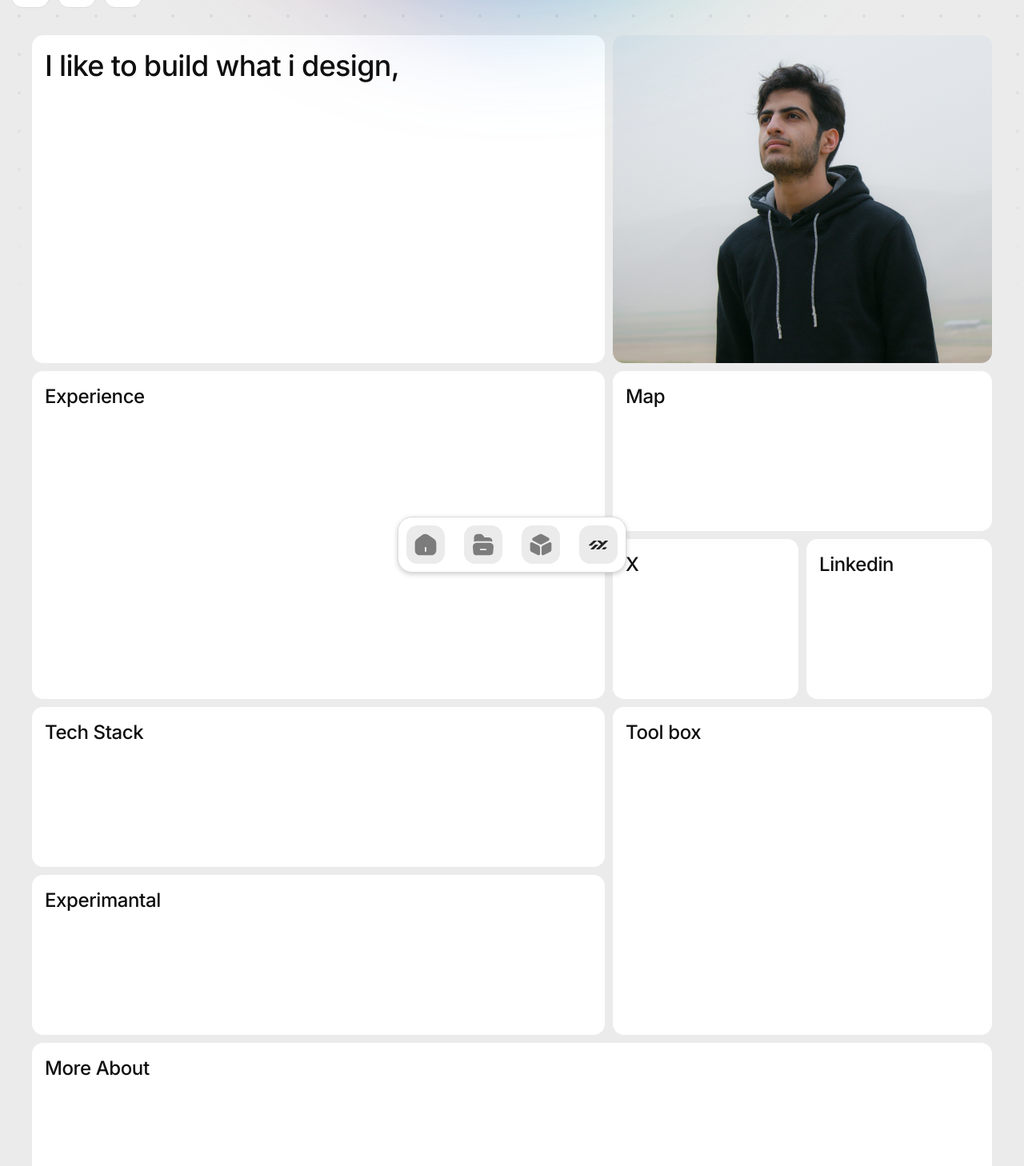
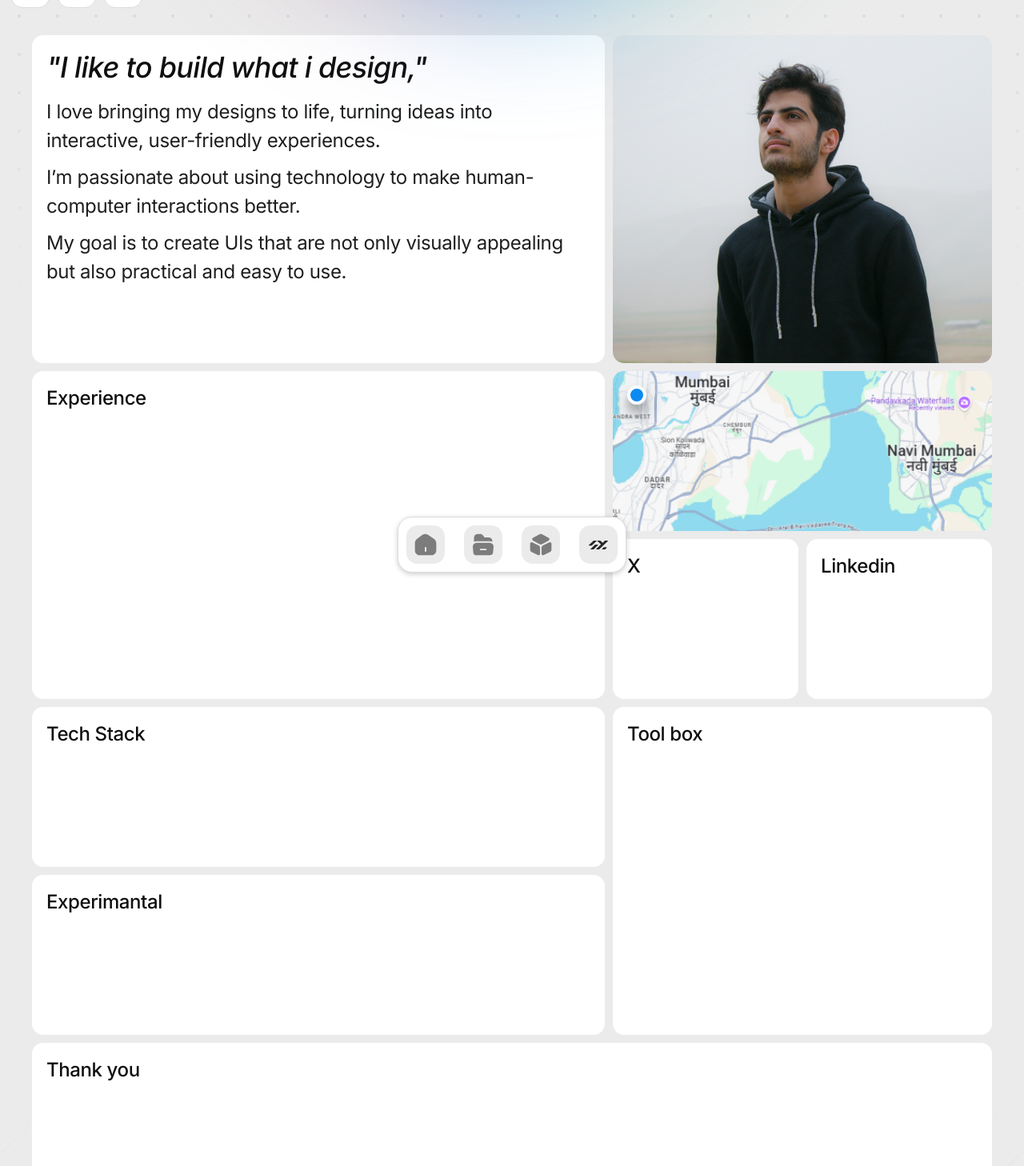
Before and after one commit to Shubham-yelekar/portfolio2024, a React (Vite) app: page /about in a window 1280 px wide. Shown: the part 52-1510 px from the top of the page at 80% size. Built offline with nearby package versions, Linux system fonts and the light colour scheme.

Commit message:
map added intro added

```diff
--- a/src/App.css
+++ b/src/App.css
@@ -816,7 +816,7 @@ background-image: url(/public/assets/various/dot.png);
 
   display: grid;
   grid-template-columns: repeat(5, 1fr);
-  grid-template-rows: repeat(10, 200px);
+  grid-template-rows: repeat(7, 200px);
   gap: 1rem;
 
 }
@@ -824,12 +824,25 @@ background-image: url(/public/assets/various/dot.png);
 .bento-card {
   border-radius: 1.4rem;
   background-color: var(--nav-color);
-  padding: 1.6rem;
+  padding: 1.8rem;
 }
 
 .intro-box {
   grid-area: 1 / 1 / 3 / 4;
 
+}
+
+.intro-box h3 {
+  margin-bottom: 16px;
+  font-weight: 500;
+  font-style: italic;
+}
+
+.intro-box p {
+  font-size: 2.4rem;
+  line-height:3.6rem ;
+  color: var(--text-color-2);
+  margin-bottom: 1rem;
 }
 
 .profile-img-box {
@@ -846,7 +859,51 @@ background-image: url(/public/assets/various/dot.png);
 
 .map-box {
   grid-area: 3/4/4/6;
+
+  background-image: url(../public//assets/various/map.jpg);
+  background-position:bottom right;
+  background-size: cover;
+
+  position: relative;
 }
+
+.map-marking {
+  width: 24px;
+  height: 24px;
+  background-color: #0e8bf1;
+  border-radius: 50%;
+  border: 4px solid white;
+  box-shadow: rgba(0, 0, 0, 0.25) 0px 14px 28px, rgba(0, 0, 0, 0.22) 0px 10px 10px;
+  position: absolute;
+  z-index: 5;
+}
+
+
+@keyframes pulse-scale {
+  0% {
+    opacity: 1;
+    transform: scale(1);
+  }
+  100% {
+    opacity: 0;
+    transform: scale(4);
+  }
+}
+
+.map-marking::before{
+  content: '';
+  width: 18px;
+  height: 18px;
+  background-color: #0e8bf146;
+  border-radius: 50%;
+  position: absolute;
+  top:0px ;
+  left: 0px;
+  z-index: 1;
+  animation: pulse-scale 1.5s ease-in-out infinite  ;
+}
+
+
 
 
 .linkdin-box {
@@ -869,21 +926,10 @@ background-image: url(/public/assets/various/dot.png);
   grid-area: 6/1/6/4;
 }
 
-.more-about-box {
+.thankyou-boy{
   grid-area: 7/1/9/6 ;
 }
 
-.hobby-box {
-  grid-area: 9/3/10/6
-}
-
-.bucket-box {
-  grid-area: 9/1/10/3;
-}
-
-.thankyou-boy {
-  grid-area: 10/2/11/5 ;
-}
 .footer-box {
   height: 150px;
   position: relative;
--- a/src/pages/About.jsx
+++ b/src/pages/About.jsx
@@ -11,25 +11,24 @@ const About = () => {
       <div className='about-grid-wrapper'>
 
         <div className='bento-card intro-box'>
-          <h3>I like to build what i design,</h3>
-          {/* <p>Been diving into the visual vibe for over ten years, always on a mission to make things look awesome, one pixel at a time.</p>
-          <p>Websites, software interfaces, icons — that’s where my heart is, dedicating my skills to perfecting these realms.</p>
-          <p>My curiosity's like a never-ending fuel, pushing me to polish my skills and make sure everything I touch turns into digital gold.</p> */}
+          <h3>"I like to build what i design,"</h3>
+          <p>I love bringing my designs to life, turning ideas into interactive, user-friendly experiences.</p>
+          <p>I’m passionate about using technology to make human-computer interactions better.</p>
+          <p>My goal is to create UIs that are not only visually appealing but also practical and easy to use. </p>
        </div>
 
        <div className='bento-card profile-img-box'></div>
 
        <div className='bento-card experience-box'><h5>Experience</h5></div>
-       <div className='bento-card map-box'><h5>Map</h5></div>
+       <div className='bento-card map-box'>
+        <div className='map-marking'></div>
+       </div>
 
        <div className='bento-card x-box'><h5>X</h5></div>
        <div className='bento-card linkdin-box'><h5>Linkedin</h5></div>
        <div className='bento-card tech-stack-box'><h5>Tech Stack</h5></div>
        <div className='bento-card tool-box'><h5>Tool box</h5></div>
        <div className='bento-card experimental-box'><h5>Experimantal</h5></div>
-       <div className='bento-card more-about-box'><h5>More About</h5></div>
-       <div className='bento-card hobby-box'><h5>Hobby</h5></div>
-       <div className='bento-card bucket-box'><h5>Bucket List</h5></div>
        <div className='bento-card thankyou-boy'><h5>Thank you</h5></div>
       </div>
       <Footer/>
```
Also changed, not shown: public/assets/various/map.jpg (added).
